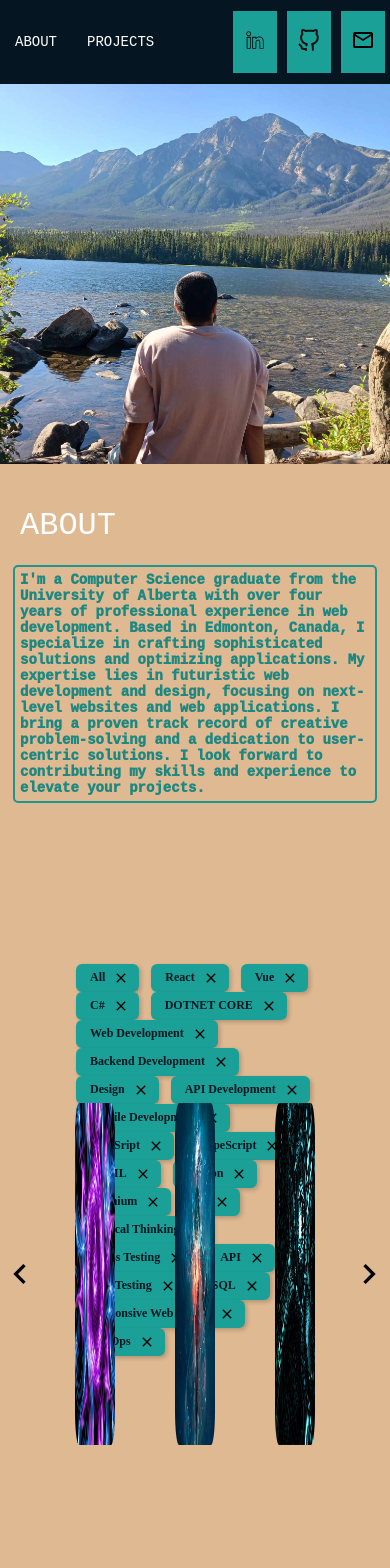
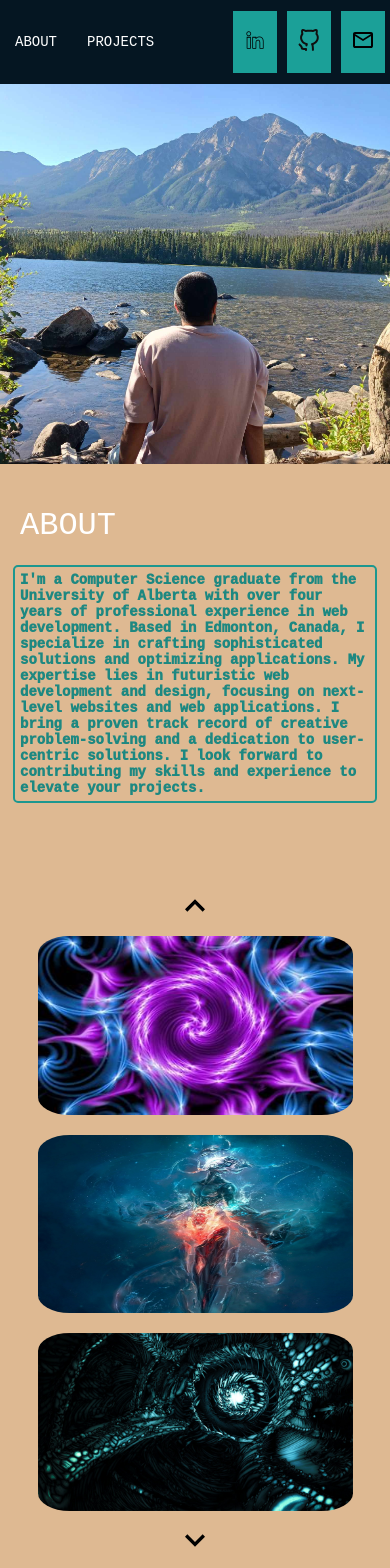
Before and after one commit to ballin-98/portfolio-website, a Vue app in the folder portfolio-application/: page / in a window 390 px wide. Shown: the top 1568 px of the page. Built offline with nearby package versions, Linux system fonts and the light colour scheme.

Commit message:
updated projects page for mobile

```diff
--- a/portfolio-application/src/components/ProjectCard.vue
+++ b/portfolio-application/src/components/ProjectCard.vue
@@ -80,4 +80,16 @@ const props = defineProps({
   width: 100%;
   height: 100%;
 }
+
+@media only screen and (max-width: 800px) {
+  .card-container {
+    height: 90%;
+    width: 90%;
+    position: relative;
+    border-radius: 2px;
+    overflow: hidden; /* Ensure the overlay doesn't spill out */
+    transition: transform 0.1s;
+    padding: 10px 0px;
+  }
+}
 </style>
--- a/portfolio-application/src/components/ProjectsPage.vue
+++ b/portfolio-application/src/components/ProjectsPage.vue
@@ -245,4 +245,23 @@ const checkForOverlap = (tags: TagDto[]) => {
   pointer-events: none;
   opacity: 0.2;
 }
+
+@media only screen and (max-width: 800px) {
+  .project-tag-container {
+    display: none;
+  }
+
+  .projects-container {
+    height: 80vh;
+    width: (100%);
+    display: flex;
+    flex-direction: column;
+    align-items: center;
+    justify-content: center;
+  }
+
+  .arrow-button {
+    transform: rotate(90deg);
+  }
+}
 </style>
```
